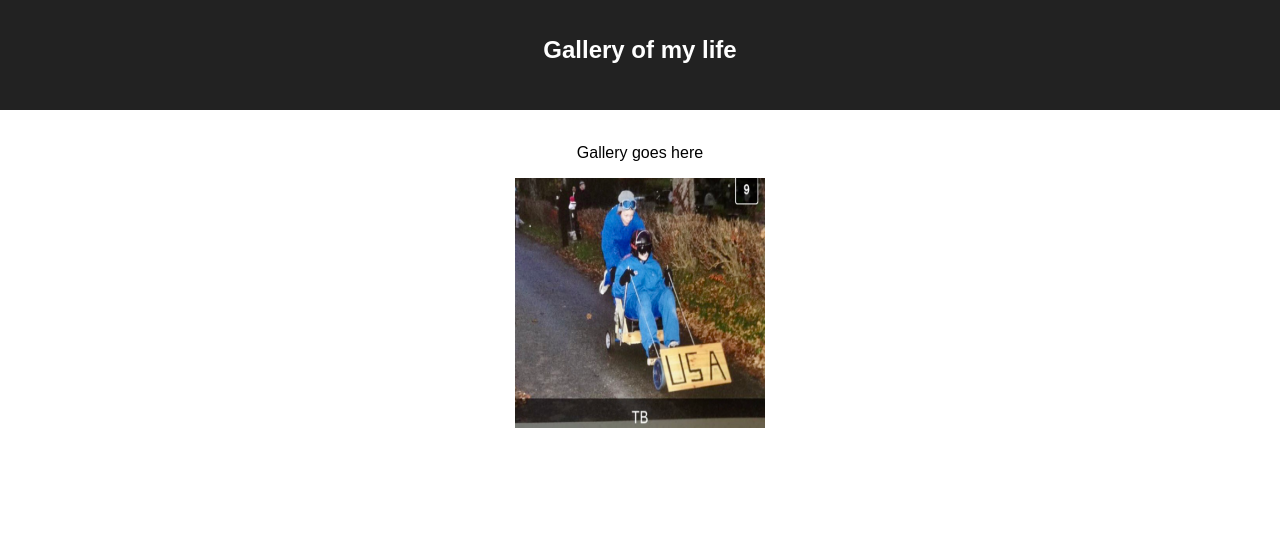
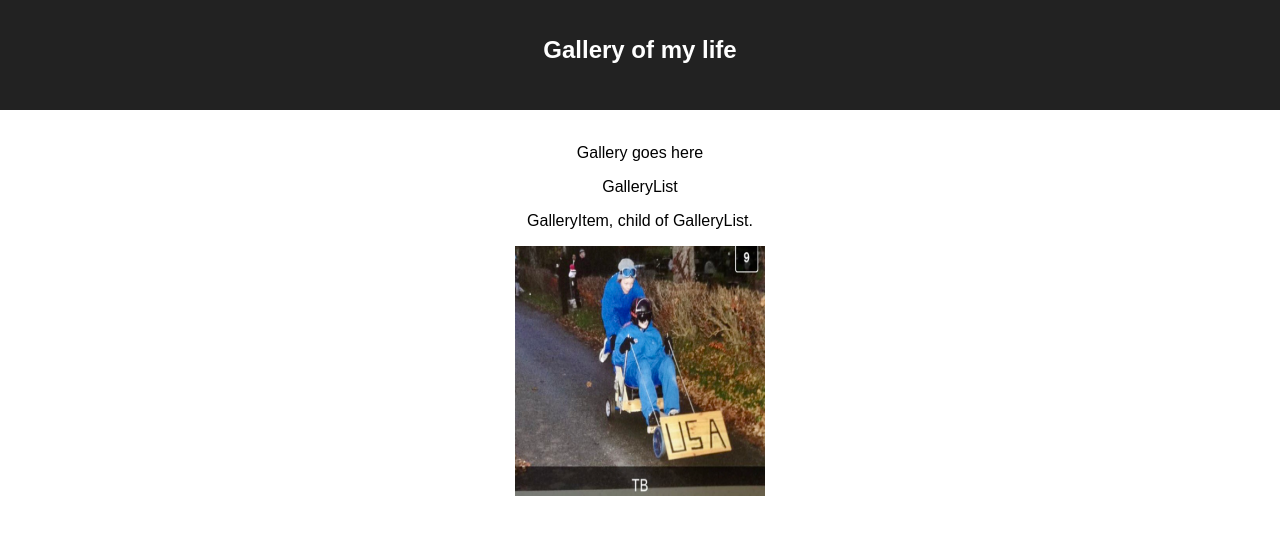
Before and after one commit to iHansy/react-gallery, a React (Create React App) app: page / in a window 1280 px wide. Shown: the top 534 px of the page. Built offline with nearby package versions, Linux system fonts and the light colour scheme.

Commit message:
GalleryItem, GalleryList components created

```diff
--- a/src/components/App/App.js
+++ b/src/components/App/App.js
@@ -1,5 +1,6 @@
 import React, { Component } from 'react';
 import './App.css';
+import GalleryList from '../GalleryList/GalleryList.jsx'; //importing component
 
 class App extends Component {
   render() {
@@ -10,6 +11,7 @@ class App extends Component {
         </header>
         <br/>
         <p>Gallery goes here</p>
+        <GalleryList />
         <img src="images/cart-race.jpeg"/>
       </div>
     );
--- /dev/null
+++ b/src/components/GalleryItem/GalleryItem.jsx
@@ -0,0 +1,11 @@
+import React, { Component } from 'react'; //importing react with component ability
+
+class GalleryItem extends Component {
+    render() {
+        return (
+            <p>GalleryItem, child of GalleryList.</p>
+        )
+    }
+}
+
+export default GalleryItem; //exporting to GalleryList.jsx
--- /dev/null
+++ b/src/components/GalleryList/GalleryList.jsx
@@ -0,0 +1,15 @@
+import React, { Component } from 'react';
+import GalleryItem from '../GalleryItem/GalleryItem.jsx'; //importing component
+
+class GalleryList extends Component {
+    render() {
+        return (
+            <>
+                <p>GalleryList</p>
+                <GalleryItem />
+            </>
+        )
+    }
+}
+
+export default GalleryList; //exporting to app.js
```
